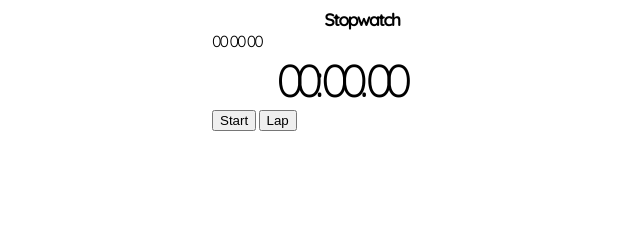
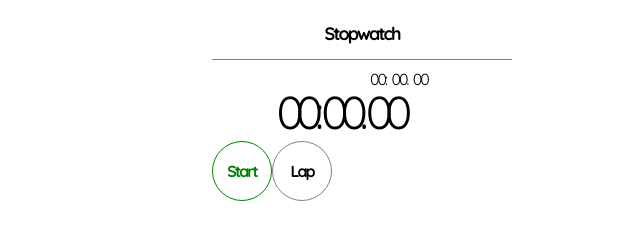
Before and after one commit to MyLightIsOn/timerApp, a plain HTML site: page index.html in a window 1280 px wide. Shown: the whole page, without its empty margins (278-918 px from the left). Drawn offline with Linux system fonts and the light colour scheme.

Commit message:
Moved buttons around; added interface colors

```diff
--- a/index.html
+++ b/index.html
@@ -20,11 +20,12 @@
         <span class="seconds">00</span>
         <span class="milliseconds">00</span>
     </div>
-
+    <div id="interface">
+        <span class="start">Start</span>
+        <span class="lap">Lap</span>
+    </div>
     <div id="lap-list"></div>
 
-    <button class="start">Start</button>
-    <button class="lap">Lap</button>
 </div>
 
 </body>
--- a/styles.less
+++ b/styles.less
@@ -10,16 +10,19 @@ html {
 #container {
     width: 300px;
     margin: auto;
+    position: relative;
 
     #app-name {
         text-align: center;
         font-weight: bold;
         font-size: 18px;
+        border-bottom: 1px solid #808080;
+        padding: 14px 0;
     }
 
     #main-timer {
         width: 171px;
-        margin: auto;
+        margin: 23px auto 0;
 
         span {
             text-align: center;
@@ -37,4 +40,49 @@ html {
             content: '.';
         }
     }
+
+    #lap-holder {
+        margin: 9px auto 0;
+        width: 77px;
+        display: inline-block;
+        position: absolute;
+        right: 65px;
+
+        span {
+            text-align: right;
+            display: inline-block;
+            margin-right: 3px;
+        }
+
+        .minutes:after {
+            content: ':';
+        }
+
+        .seconds:after {
+            content: '.';
+        }
+    }
+
+    #interface {
+        span {
+            display: table-cell;
+            vertical-align: middle;
+            border: 1px solid #808080;
+            border-radius: 100%;
+            font-weight: bold;
+            height: 60px;
+            width: 60px;
+            text-align: center;
+        }
+
+        span.start {
+            border-color: #008000;
+            color: #008000;
+        }
+
+        span.stop {
+            border-color: #ff0000;
+            color: #ff0000;
+        }
+    }
 }
```
Also changed, not shown: styles.css.
